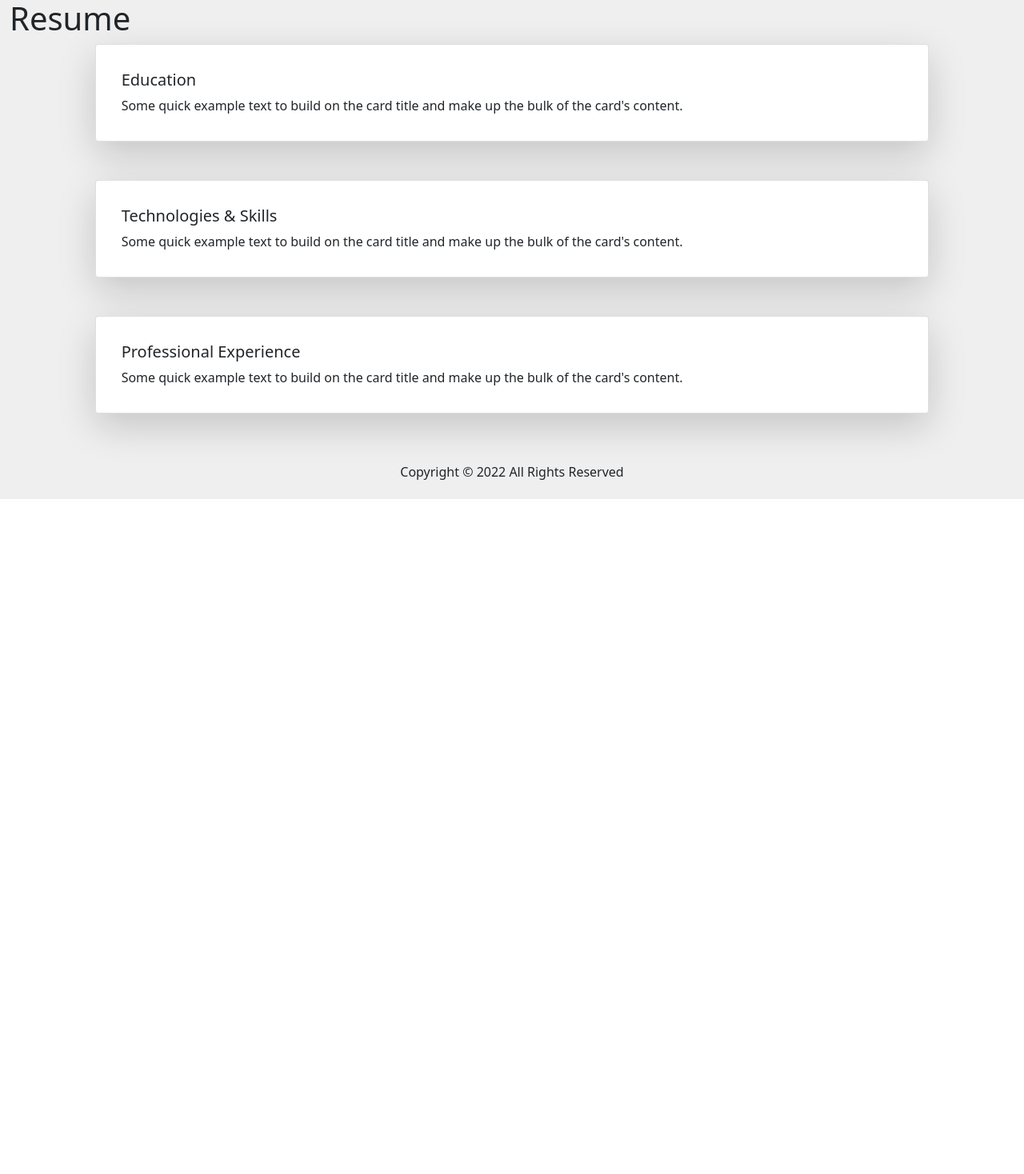
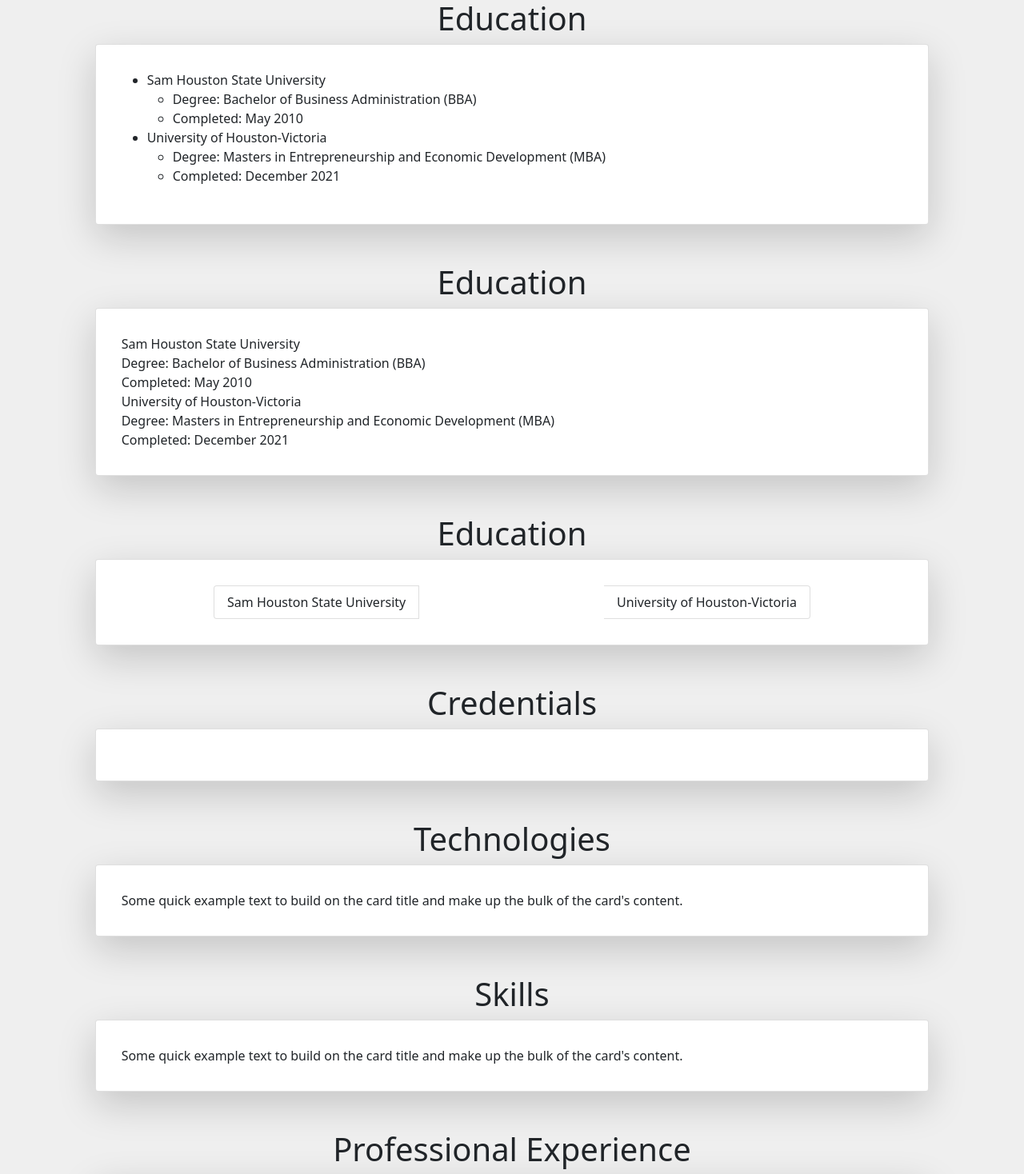
Before and after one commit to rprice000/portfolio-v2, a React (Create React App) app in the folder client/: page /resume in a window 1280 px wide. Shown: the part 740-2208 px from the top of the page at 80% size. Before the commit the page ends 1364 px from the top, so only its background shows below. Built offline with nearby package versions, Linux system fonts and the light colour scheme.

Commit message:
setup resume lists

```diff
--- a/client/src/pages/Resume/Resume.js
+++ b/client/src/pages/Resume/Resume.js
@@ -1,6 +1,6 @@
 // This is the resume page
 import React from 'react';
-import { Carousel, Container, Card, Col, Row } from 'react-bootstrap';
+import { Carousel, Container, Card, Col, Row, ListGroup } from 'react-bootstrap';
 import '../Resume/Resume.css'
 
 const Resume = () => {
@@ -31,7 +31,6 @@
             </Carousel>
 
             <Container fluid>
-            <h1>Resume</h1>
 
 {/* Education Card */}
                 <Row>
@@ -39,13 +38,29 @@
                    {/* Spacing Column */}
                 </Col>
                 <Col lg="10">
+                <h1 className="text-center">Education</h1>
                     <Card className="shadow-lg p-3 mb-5 bg-body rounded">
                         {/* <Card.Img variant="top" src="holder.js/100px180" /> */}
                         <Card.Body>
-                            <Card.Title>Education</Card.Title>
+                            {/* <Card.Title>Education</Card.Title> */}
                             <Card.Text>
-                                Some quick example text to build on the card title and make up the bulk of
-                                the card's content.
+
+                                <ul>
+
+                                    <li>Sam Houston State University</li>
+                                        <ul>
+                                            <li>Degree: Bachelor of Business Administration (BBA)</li>
+                                            <li>Completed: May 2010</li>
+                                        </ul>
+
+                                    <li>University of Houston-Victoria</li>
+                                        <ul>
+                                            <li>Degree: Masters in Entrepreneurship and Economic Development (MBA)</li>
+                                            <li>Completed: December 2021</li>
+                                        </ul>
+
+                                </ul>
+
                             </Card.Text>
                         </Card.Body>
                     </Card>
@@ -54,16 +69,113 @@
                     {/* Spacing Column */}
                 </Col>
                 </Row>
-{/* Technologies & Skills Card */}
+
+{/* Education Card */}
+<Row>
+                <Col lg="1">
+                   {/* Spacing Column */}
+                </Col>
+                <Col lg="10">
+                <h1 className="text-center">Education</h1>
+                    <Card className="shadow-lg p-3 mb-5 bg-body rounded">
+                        {/* <Card.Img variant="top" src="holder.js/100px180" /> */}
+                        <Card.Body>
+                            {/* <Card.Title>Education</Card.Title> */}
+                            <Card.Text>
+
+
+                                <div className="justify-content-between">
+
+                                    <div>Sam Houston State University</div>
+                                        <div>
+                                            <div>Degree: Bachelor of Business Administration (BBA)</div>
+                                            <div>Completed: May 2010</div>
+                                        </div>
+
+                                    <div>University of Houston-Victoria</div>
+                                        <div>
+                                            <div>Degree: Masters in Entrepreneurship and Economic Development (MBA)</div>
+                                            <div>Completed: December 2021</div>
+                                        </div>
+
+                                </div>
+
+
+                            </Card.Text>
+                        </Card.Body>
+                    </Card>
+                </Col>
+                <Col lg="1">
+                    {/* Spacing Column */}
+                </Col>
+                </Row>
+
+{/* Education Card */}
+<Row>
+                <Col lg="1">
+                   {/* Spacing Column */}
+                </Col>
+                <Col lg="10">
+                <h1 className="text-center">Education</h1>
+                    <Card className="shadow-lg p-3 mb-5 bg-body rounded">
+                        {/* <Card.Img variant="top" src="holder.js/100px180" /> */}
+                        <Card.Body>
+                            {/* <Card.Title>Education</Card.Title> */}
+                            <Card.Text>
+
+
+                            <ListGroup horizontal className="justify-content-around">
+                                <ListGroup.Item>Sam Houston State University</ListGroup.Item>
+                                <ListGroup.Item>University of Houston-Victoria</ListGroup.Item>
+                            </ListGroup>
+
+
+                            </Card.Text>
+                        </Card.Body>
+                    </Card>
+                </Col>
+                <Col lg="1">
+                    {/* Spacing Column */}
+                </Col>
+                </Row>
+
+{/* Credentials Card */}
+                <Row>
+                <Col lg="1">
+                   {/* Spacing Column */}
+                </Col>
+                <Col lg="10">
+                <h1 className="text-center">Credentials</h1>
+                    <Card className="shadow-lg p-3 mb-5 bg-body rounded">
+                        {/* <Card.Img variant="top" src="holder.js/100px180" /> */}
+                        <Card.Body>
+                            {/* <Card.Title>Credentials</Card.Title> */}
+                            <Card.Text>
+
+
+                            </Card.Text>
+                        </Card.Body>
+                    </Card>
+                </Col>
+                <Col lg="1">
+                    {/* Spacing Column */}
+                </Col>
+                </Row>
+
+
+
+
+{/* Technologies Card */}
                 <Row>
                 <Col lg="1">
                     {/* Spacing Column */}
                 </Col>
                 <Col lg="10">
+                <h1 className="text-center">Technologies</h1>
                     <Card className="shadow-lg p-3 mb-5 bg-body rounded">
                     {/* <Card.Img variant="top" src="holder.js/100px180" /> */}
                         <Card.Body>
-                            <Card.Title>Technologies & Skills</Card.Title>
+                            {/* <Card.Title>Technologies</Card.Title> */}
                             <Card.Text>
                                 Some quick example text to build on the card title and make up the bulk of
                                 the card's content.
@@ -75,16 +187,41 @@
                    {/* Spacing Column */}
                 </Col>
                 </Row>
+
+{/*Skills Card */}
+                <Row>
+                <Col lg="1">
+                    {/* Spacing Column */}
+                </Col>
+                <Col lg="10">
+                <h1 className="text-center">Skills</h1>
+                    <Card className="shadow-lg p-3 mb-5 bg-body rounded">
+                    {/* <Card.Img variant="top" src="holder.js/100px180" /> */}
+                        <Card.Body>
+                            {/* <Card.Title>Technologies & Skills</Card.Title> */}
+                            <Card.Text>
+                                Some quick example text to build on the card title and make up the bulk of
+                                the card's content.
+                            </Card.Text>
+                        </Card.Body>
+                    </Card>
+                </Col>
+                <Col lg="1">
+                   {/* Spacing Column */}
+                </Col>
+                </Row>
+
 {/* Professional Experience Section */}
                 <Row>
                 <Col lg="1">
                     {/* Spacing Column */}
                 </Col>
                 <Col lg="10">
+                <h1 className="text-center">Professional Experience</h1>
                     <Card className="shadow-lg p-3 mb-5 bg-body rounded">
                 {/* <Card.Img variant="top" src="holder.js/100px180" /> */}
                         <Card.Body>
-                            <Card.Title>Professional Experience</Card.Title>
+                            {/* <Card.Title>Professional Experience</Card.Title> */}
                             <Card.Text>
                                 Some quick example text to build on the card title and make up the bulk of
                                 the card's content.
```
